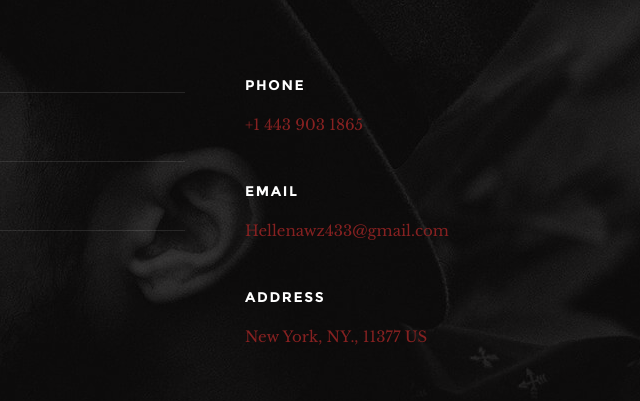
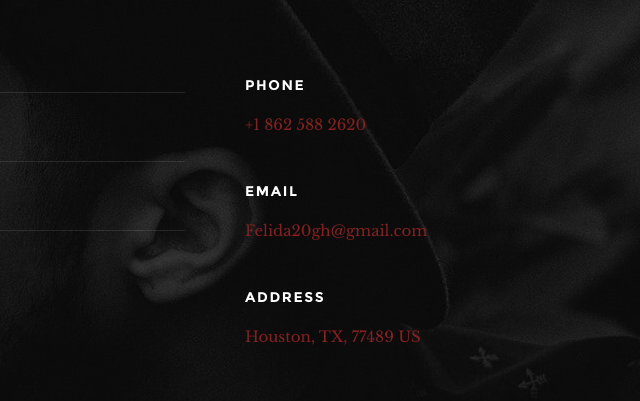
Before and after one commit to FaridaMensah/FaridaMensah.github.io, a plain HTML site: page index.html in a window 1280 px wide. Shown: the part 4782-5183 px from the top of the page, 565-1205 px from the left. Drawn offline with Linux system fonts and the light colour scheme.

Commit message:
Update index.html

```diff
--- a/index.html
+++ b/index.html
@@ -577,17 +577,17 @@
            <div class="col-four tab-full contact__infos">
                 <h4 class="h06">Phone</h4>
                 <p>
-                    <a href="tel:+14439031865">+1 443 903 1865<br>
+                    <a href="tel:+18625882620">+1 862 588 2620<br>
                 </p>
 
                 <h4 class="h06">Email</h4>
                 <p>
-                    <a href="mailto:mailto:Hellenawz433@gmail.com">Hellenawz433@gmail.com</a><br>
+                    <a href="mailto:Felida20gh@gmail.com">Felida20gh@gmail.com</a><br>
                 </p>
 
                 <h4 class="h06">Address</h4>
                 <p>
-                <a href="https://maps.app.goo.gl/PSjaNyAoGc7RYo6s8">New York, NY., 11377 US</p>
+                <a href="https://maps.app.goo.gl/xg3jJjPj2bHsNHH9A">Houston, TX, 77489 US</p>
             </div>
 
         </div>
@@ -606,7 +606,7 @@
                 </div>
 
                 <ul class="footer-social">
-                    <li><a href="https://github.com/lennaawz">
+                    <li><a href="https://github.com/FaridaMensah">
                         <i class="im im-github" aria-hidden="true"></i>
                         <span>GitHub</span>
                     </a></li>
```
